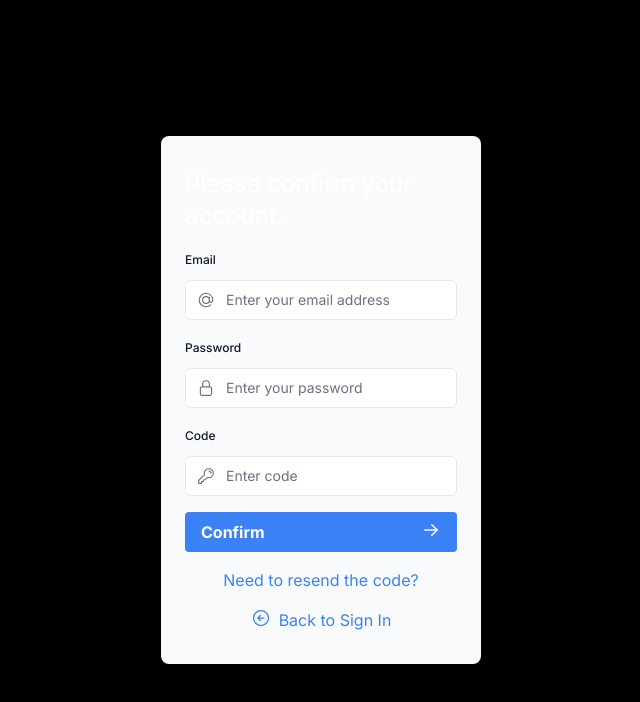
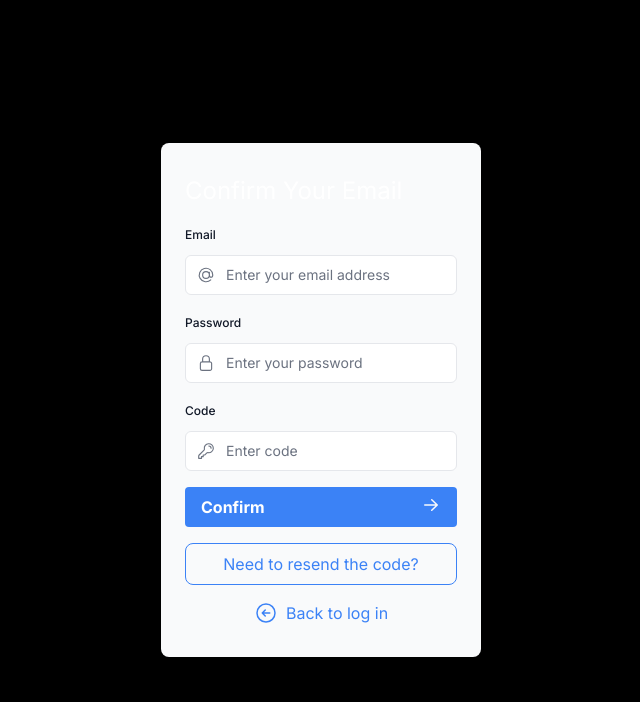
Before and after one commit to 1904labs/labs-chat, a Next.js app in the folder frontend/labs-chat/: page /auth/confirmSignUp in a window 1280 px wide. Shown: the top 702 px of the page, without its empty margins (319-959 px from the left). Built offline with nearby package versions, Linux system fonts and the light colour scheme; no server answers; what aws-amplify would draw is missing.

Commit message:
cleaning up form styles

```diff
--- a/frontend/labs-chat/src/app/auth/layout.tsx
+++ b/frontend/labs-chat/src/app/auth/layout.tsx
@@ -6,7 +6,9 @@ interface LayoutProps {
 
 const Layout: React.FC<LayoutProps> = ({ children }) => {
   return (
-    <div className="flex h-screen items-center justify-center">{children}</div>
+    <div className="flex h-screen items-center justify-center">
+      {children}
+    </div>
   );
 };
 
--- a/frontend/labs-chat/src/app/components/FormConfirmButton.tsx
+++ b/frontend/labs-chat/src/app/components/FormConfirmButton.tsx
@@ -6,7 +6,7 @@ const FormConfirmButton = ({ label }) => {
 
   return (
     <button
-      className="mt-4 flex w-full max-w-80 justify-around rounded bg-blue-500 px-4 py-2 font-bold text-white hover:bg-blue-600"
+      className="mt-4 flex w-full max-w-80 m-auto justify-around rounded bg-blue-500 px-4 py-2 font-bold text-white hover:bg-blue-600"
       disabled={status.pending}
     >
       {label} <ArrowRightIcon className="ml-auto h-5 w-5 text-gray-50" />
--- a/frontend/labs-chat/src/app/components/TextNavLink.tsx
+++ b/frontend/labs-chat/src/app/components/TextNavLink.tsx
@@ -1,10 +1,10 @@
 import Link from "next/link";
 
-const TextNavLink = ({ to, children }) => {
+const TextNavLink = ({ to, border = false, children }) => {
   return (
     <Link
       href={to}
-      className="mt-4 flex cursor-pointer justify-center space-x-2 align-middle text-blue-500"
+      className={`flex mt-4 ${border && 'border-solid border-blue-500 border p-2 rounded-lg'} cursor-pointer w-full align-middle justify-center space-x-2 text-blue-500 hover:text-blue-800`}
     >
       {children}
     </Link>
--- a/frontend/labs-chat/src/app/components/auth/ConfirmSignupForm.tsx
+++ b/frontend/labs-chat/src/app/components/auth/ConfirmSignupForm.tsx
@@ -11,7 +11,6 @@ import { useFormState } from "react-dom";
 import { handleConfirmSignUp } from "@/helpers/cognito-actions";
 import FormConfirmButton from "@components/FormConfirmButton";
 import { useSearchParams } from "next/navigation";
-import Link from "next/link";
 import TextNavLink from "@components/TextNavLink";
 
 export default function ConfirmSignUpForm() {
@@ -21,7 +20,7 @@ export default function ConfirmSignUpForm() {
   return (
     <form action={dispatch} className="w-full max-w-80 space-y-3">
       <div className="flex-1 rounded-lg bg-gray-50 px-6 pb-8 pt-8">
-        <h1 className={`mb-3 text-2xl`}>Please confirm your account.</h1>
+        <h1 className={`mb-3 text-2xl`}>Confirm Your Email</h1>
         <div className="w-full">
           <div>
             <label
@@ -100,9 +99,9 @@ export default function ConfirmSignUpForm() {
         )}
 
         <ResendCodeLink />
-        <TextNavLink to="/auth/signIn">
-          <ArrowLeftCircleIcon className="h-5 w-5" />
-          <span>Back to Sign In</span>
+        <TextNavLink to="/auth/login">
+          <ArrowLeftCircleIcon className="h-6 w-6 text-blue-500" />
+          <div>Back to log in</div>
         </TextNavLink>
       </div>
     </form>
@@ -117,7 +116,7 @@ function ResendCodeLink() {
     return encodeURIComponent(searchParams.get("email") ?? "");
   };
   return (
-    <TextNavLink to={`/auth/resendVerificationCode?email=${getEncodedEmail()}`}>
+    <TextNavLink to={`/auth/resendVerificationCode?email=${getEncodedEmail()}`} border>
       Need to resend the code?
     </TextNavLink>
   );
--- a/frontend/labs-chat/src/app/components/auth/LoginForm.tsx
+++ b/frontend/labs-chat/src/app/components/auth/LoginForm.tsx
@@ -7,7 +7,6 @@ import {
 } from "@heroicons/react/24/outline";
 import { useFormState } from "react-dom";
 import { handleSignIn } from "@/helpers/cognito-actions";
-import Link from "next/link";
 import FormConfirmButton from "@components/FormConfirmButton";
 import TextNavLink from "@components/TextNavLink";
 
@@ -16,7 +15,7 @@ export default function LoginForm() {
   return (
     <form action={dispatch} className="w-full max-w-80 space-y-3">
       <div className="flex-1 rounded-lg bg-gray-50 px-6 pb-4 pt-8">
-        <h1 className={`mb-3 text-2xl`}>Please log in to continue.</h1>
+        <h1 className={`mb-3 text-2xl`}>Log In</h1>
         <div className="w-full">
           <div>
             <label
@@ -61,13 +60,13 @@ export default function LoginForm() {
 
         <FormConfirmButton label="Log in" />
         <div className="flex h-8 items-end space-x-1"></div>
-        <TextNavLink to="/auth/signUp">
+        <TextNavLink to="/auth/signUp" border>
           {"Don't have an account? "} Sign up.
         </TextNavLink>
-        <TextNavLink to="/auth/resetPassword/submit">
+        <TextNavLink to="/auth/resetPassword/submit" border>
           Forgot Password?
         </TextNavLink>
-        <TextNavLink to="/auth/confirmSignUp">
+        <TextNavLink to="/auth/confirmSignUp" border>
           Need to confirm a code?
         </TextNavLink>
         <div className="flex h-8 items-end space-x-1">
--- a/frontend/labs-chat/src/app/components/auth/SendVerificationCodeForm.tsx
+++ b/frontend/labs-chat/src/app/components/auth/SendVerificationCodeForm.tsx
@@ -63,9 +63,9 @@ export default function SendVerificationCodeForm() {
               )}
             </div>
           </div>
-          <TextNavLink to="/auth/login">
-            <ArrowLeftCircleIcon className="h-5 w-5 text-blue-500" />
-            <span>Back to Sign In</span>
+          <TextNavLink to="/auth/confirmSignUp">
+            <ArrowLeftCircleIcon className="h-6 w-6 text-blue-500" />
+            <div>Back to confirm account</div>
           </TextNavLink>
         </div>
       </div>
--- a/frontend/labs-chat/src/app/components/auth/SignUpForm.tsx
+++ b/frontend/labs-chat/src/app/components/auth/SignUpForm.tsx
@@ -5,18 +5,19 @@ import {
   KeyIcon,
   ExclamationCircleIcon,
   UserCircleIcon,
+  ArrowLeftCircleIcon,
 } from "@heroicons/react/24/outline";
 import { useFormState } from "react-dom";
 import { handleSignUp } from "@helpers/cognito-actions";
-import Link from "next/link";
 import FormConfirmButton from "@components/FormConfirmButton";
+import TextNavLink from "@components/TextNavLink";
 
 export default function SignUpForm() {
   const [errorMessage, dispatch] = useFormState(handleSignUp, undefined);
   return (
-    <form action={dispatch} className="max-w-xl space-y-3">
+    <form action={dispatch} className="space-y-3 max-w-md w-full p-8">
       <div className="flex-1 rounded-lg bg-gray-50 px-6 pb-4 pt-8">
-        <h1 className={`mb-3 text-2xl`}>Please create an account.</h1>
+        <h1 className={`mb-3 text-2xl`}>Create an Account</h1>
         <div className="w-full">
           <div>
             <label
@@ -80,12 +81,10 @@ export default function SignUpForm() {
         </div>
         <FormConfirmButton label="Create account" />
         <div className="flex justify-center">
-          <Link
-            href="/auth/login"
-            className="mt-2 cursor-pointer text-blue-500"
-          >
-            Already have an account? Log in.
-          </Link>
+          <TextNavLink to="/auth/login">
+            <ArrowLeftCircleIcon className="h-6 w-6 text-blue-500" />
+            <div>Back to log in</div>
+          </TextNavLink>
         </div>
         <div className="flex h-8 items-end space-x-1">
           <div
--- a/frontend/labs-chat/src/app/components/auth/SubmitResetPasswordForm.tsx
+++ b/frontend/labs-chat/src/app/components/auth/SubmitResetPasswordForm.tsx
@@ -7,6 +7,7 @@ import {
 import { useFormState } from "react-dom";
 import { handleResetPassword } from "@helpers/cognito-actions";
 import FormConfirmButton from "../FormConfirmButton";
+import TextNavLink from "../TextNavLink";
 
 export default function SubmitResetPasswordForm() {
   const [errorMessage, dispatch] = useFormState(handleResetPassword, undefined);
@@ -14,7 +15,7 @@ export default function SubmitResetPasswordForm() {
     <form action={dispatch} className="max-w-lg space-y-3">
       <div className="flex-1 rounded-lg bg-gray-50 px-6 pb-4 pt-8">
         <h1 className={`mb-3 text-2xl`}>
-          Please enter your email to get confirmation code.
+          Get a New Verification Code
         </h1>
         <div className="w-full">
           <div>
@@ -52,6 +53,9 @@ export default function SubmitResetPasswordForm() {
             )}
           </div>
         </div>
+        <TextNavLink to={'/auth/login'}>
+          Back to login
+        </TextNavLink>
       </div>
     </form>
   );
```
